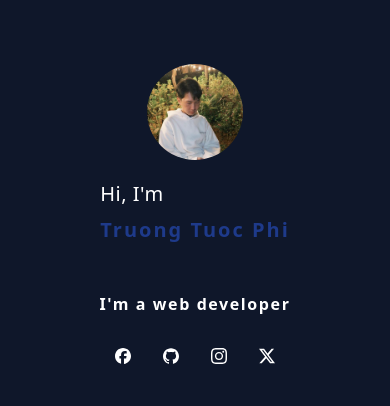
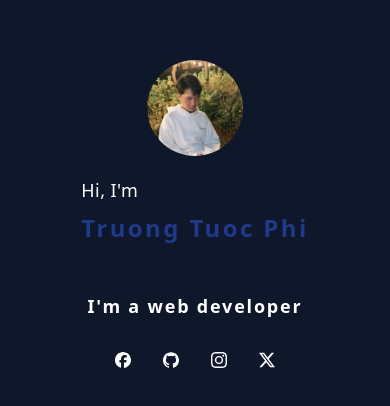
Before and after one commit to truongtuocphi/PersonalPage, a React (Create React App) app: page / in a window 390 px wide. Shown: the part 208-614 px from the top of the page. Built offline with nearby package versions, Linux system fonts and the light colour scheme.

Commit message:
fix: font size

```diff
--- a/src/App.js
+++ b/src/App.js
@@ -55,12 +55,12 @@ function App() {
           className="size-24 rounded-full sm:size-36"
         />
         <div className="flex flex-col gap-2 sm:gap-6 transition ease-in-out delay-150 hover:-translate-y-1 hover:scale-110 duration-300">
-          <div className="text-white font-normal text-xl tracking-wide sm:text-4xl sm:font-bold">
+          <div className="text-white font-normal text-lg tracking-wide sm:text-4xl sm:font-bold">
             Hi, I'm
           </div>
           <div
             id="name"
-            className="text-blue-900 font-bold text-xl tracking-widest md:text-6xl"
+            className="text-blue-900 font-bold text-2xl tracking-widest md:text-6xl"
           >
             Truong Tuoc Phi
           </div>
@@ -69,7 +69,7 @@ function App() {
       <div className="mt-12">
         <div
           id="content"
-          className="text-base text-white text-center font-bold tracking-widest md:text-5xl"
+          className="text-lg text-white text-center font-bold tracking-widest md:text-5xl"
         >
           I'm a web developer
         </div>
```
